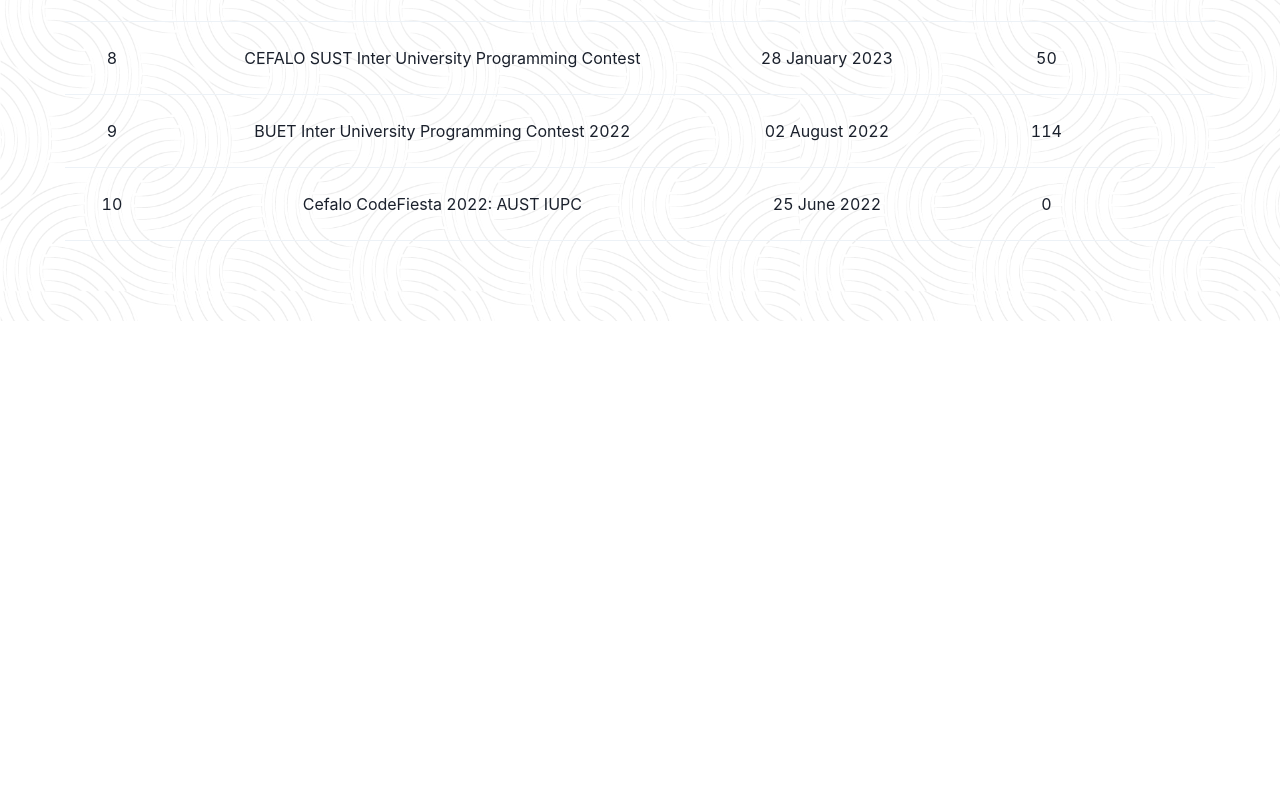
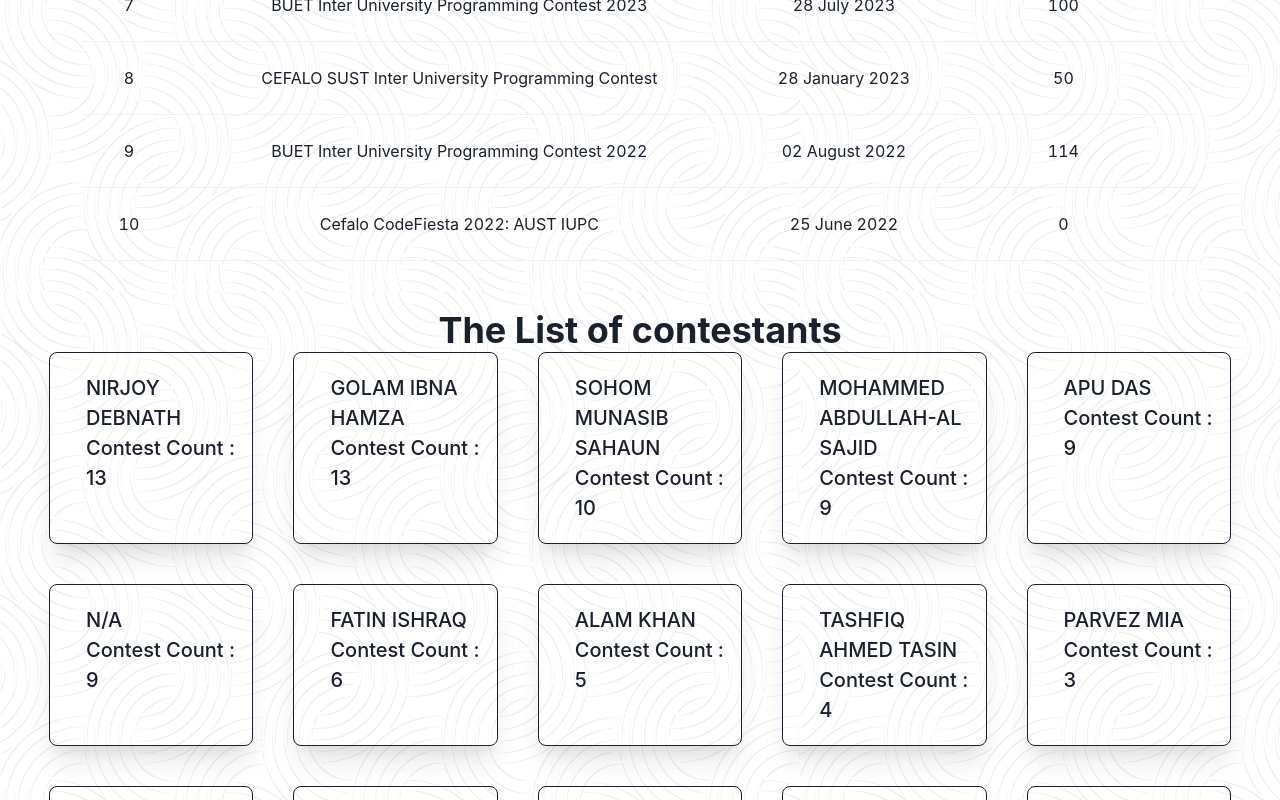
Before and after one commit to piru72/pc-tracker, a React (Vite) app: page / in a window 1280 px wide. Shown: the part 776-1576 px from the top of the page. Before the commit the page ends 1097 px from the top, so only its background shows below. Built offline with nearby package versions, Linux system fonts and the light colour scheme.

Commit message:
Add : List of contestants showed

```diff
--- /dev/null
+++ b/src/adapters/jsonToMap.tsx
@@ -0,0 +1,84 @@
+
+function extractTeamMembersNames(data: any) {
+
+    let teamMembersNamesMap: Map<string, number> = new Map();
+    if (data) {
+        let size = data.length;
+        console.log(size);
+        for (let i = 0; i < size; i += 1) {
+            console.log(data[i].universityTeams);
+            if (data[i].universityTeams) {
+                let teamCount = data[i].universityTeams.length;
+                for (let j = 0; j < teamCount; j += 1) {
+
+                    if (data[i].universityTeams[j]) {
+                        if (data[i].universityTeams[j].teamMembers) {
+                            console.log(data[i].universityTeams[j].teamMembers);
+                            for (let k = 0; k < 3; k += 1) {
+                                console.log(data[i].universityTeams[j].teamMembers[k]);
+                                let name: string = data[i].universityTeams[j].teamMembers[k];
+                                name = name.toUpperCase();
+                                if (teamMembersNamesMap.has(name)) {
+                                    const count = teamMembersNamesMap.get(name)!;
+                                    teamMembersNamesMap.set(name, count + 1);
+                                } else {
+
+                                    teamMembersNamesMap.set(name, 1);
+                                }
+                            }
+                        }
+
+                    }
+
+                }
+
+            }
+        }
+    }
+    return teamMembersNamesMap;
+}
+
+function getFinalData(data: any) {
+    let austData = data.filter((university: { universityShortName: string; }) => university.universityShortName === 'AUST')
+    let austDataMap = austData.map((university: { data: any; }) => university.data)
+    let sortedData = [...austDataMap].sort((a, b) => {
+        return new Date(a.contestDate).getTime() - new Date(b.contestDate).getTime();
+    });
+    let reversedData = sortedData.reverse();
+    let finalData = reversedData[0];
+    return extractTeamMembersNames(finalData);
+}
+
+function mergeMap(map1: Map<string, number>, map2: Map<string, number>, map3: Map<string, number>) {
+    let allStat = new Map<string, number>();
+
+    map1.forEach((value, key) => {
+        if (allStat.has(key)) {
+            allStat.set(key, allStat.get(key)! + value);
+        } else {
+            allStat.set(key, value);
+        }
+    });
+
+    map2.forEach((value, key) => {
+        if (allStat.has(key)) {
+            allStat.set(key, allStat.get(key)! + value);
+        } else {
+            allStat.set(key, value);
+        }
+    });
+
+    map3.forEach((value, key) => {
+        if (allStat.has(key)) {
+            allStat.set(key, allStat.get(key)! + value);
+        } else {
+            allStat.set(key, value);
+        }
+    });
+
+    allStat = new Map([...allStat.entries()].sort((a, b) => b[1] - a[1]));
+
+    return allStat;
+}
+
+export { getFinalData , mergeMap}
--- /dev/null
+++ b/src/features/contestants/components/statsCard.tsx
@@ -0,0 +1,30 @@
+import { Box, Flex, Stat, StatNumber, useColorModeValue } from '@chakra-ui/react'
+
+interface StatsCardProps {
+    name: string
+    totaParticipatedContest: string
+}
+function StatCard(props: StatsCardProps) {
+    const { name, totaParticipatedContest } = props
+    return (
+        <Stat
+            px={{ base: 2, md: 4 }}
+            py={'5'}
+            shadow={'xl'}
+            border={'1px solid'}
+            borderColor={useColorModeValue('gray.800', 'gray.500')}
+            rounded={'lg'}>
+            <Flex justifyContent={'space-between'}>
+                <Box pl={{ base: 2, md: 5 }}>
+                    <StatNumber fontSize={'xl'} fontWeight={'medium'} textAlign={'left'}>
+                        {name}
+                    </StatNumber>
+                    <StatNumber fontSize={'xl'} fontWeight={'medium'} textAlign={'left'}>
+                        Contest Count : {totaParticipatedContest}
+                    </StatNumber>
+                </Box>
+            </Flex>
+        </Stat>
+    )
+}
+export default StatCard;
--- /dev/null
+++ b/src/features/contestants/index.tsx
@@ -0,0 +1,34 @@
+import { Heading, SimpleGrid } from "@chakra-ui/react";
+import { getContestData } from '../../controllers/ContestController';
+import StatsCard from './components/statsCard';
+import { getFinalData , mergeMap } from '../../adapters/jsonToMap';
+
+export default function Index() {
+    const iupc_data = getContestData('IUPC');
+    const icpc_data = getContestData('ICPC');
+    const ncpc_data = getContestData('NCPC');
+
+    let iupcStats = getFinalData(iupc_data);
+    let icpcStats = getFinalData(icpc_data);
+    let ncpcStats = getFinalData(ncpc_data);
+
+    let allStat = mergeMap(iupcStats, icpcStats, ncpcStats);
+
+
+    return (
+
+        <>
+            <Heading>The List of contestants </Heading>
+            <SimpleGrid columns={{ base: 1, md: 5 }} spacing={10}>
+                {
+                    Array.from(allStat.keys()).map((name, index) => (
+                        <StatsCard key={index}
+                            name={name}
+                            totaParticipatedContest={allStat.get(name)?.toString() || ''}
+                        />
+                    ))
+                }
+            </SimpleGrid>
+        </>
+    );
+}
--- /dev/null
+++ b/src/features/contests/index.tsx
@@ -0,0 +1,42 @@
+
+import { Box, Tab, TabList, TabPanel, TabPanels, Tabs } from '@chakra-ui/react';
+import SectionTitle from '../../components/title/SectionTitle';
+import { getContestData } from '../../controllers/ContestController';
+import ContestSummaryTable from './components/ContestSummaryTable';
+const universityShortName = 'AUST';
+const universityFullName = 'Ahsanullah University of Science and Technology';
+
+const Index = () => {
+    const iupc_data = getContestData('IUPC');
+    const icpc_data = getContestData('ICPC');
+    const ncpc_data = getContestData('NCPC');
+    const contestName = ['IUPC', 'ICPC', 'NCPC']
+    const contestData = [iupc_data, icpc_data, ncpc_data];
+    return (
+        <Box maxW="10xl" mx={'auto'} pt={5} px={{ base: 2, sm: 12, md: 17 }}>
+
+            <SectionTitle title={universityFullName} />
+
+            <Tabs isFitted variant='enclosed'>
+                <TabList mb='1em'>
+                    {contestName.map((contest , index)=>
+                    (
+                        <Tab key={index}>{contest}</Tab>)
+                    )}
+                </TabList>
+                <TabPanels>
+                    {contestData.map((contest, index) => (
+                        <TabPanel key={index}>
+                            <ContestSummaryTable contestData={contest}
+                            universityShortName={universityShortName} />
+                        </TabPanel>
+                    ))}
+                </TabPanels>
+            </Tabs>
+
+
+        </Box>
+    );
+}
+
+export default Index;
--- a/src/features/index.tsx
+++ b/src/features/index.tsx
@@ -1,39 +1,11 @@
-import { Box, Tab, TabList, TabPanel, TabPanels, Tabs } from '@chakra-ui/react';
-import SectionTitle from '../components/title/SectionTitle';
-import { getContestData } from '../controllers/ContestController';
-import ContestSummaryTable from './contests/components/ContestSummaryTable';
-
-const universityShortName = 'AUST';
-const universityFullName = 'Ahsanullah University of Science and Technology';
+import { Box } from '@chakra-ui/react';
+import ContestTable from './contests/index';
+import ContestantData from './contestants/index';
 const Index = () => {
-    const iupc_data = getContestData('IUPC');
-    const icpc_data = getContestData('ICPC');
-    const ncpc_data = getContestData('NCPC');
-    const contestName = ['IUPC', 'ICPC', 'NCPC']
-    const contestData = [iupc_data, icpc_data, ncpc_data];
     return (
         <Box maxW="10xl" mx={'auto'} pt={5} px={{ base: 2, sm: 12, md: 17 }}>
-
-            <SectionTitle title={universityFullName} />
-
-            <Tabs isFitted variant='enclosed'>
-                <TabList mb='1em'>
-                    {contestName.map((contest , index)=>
-                    (
-                        <Tab key={index}>{contest}</Tab>)
-                    )}
-                </TabList>
-                <TabPanels>
-                    {contestData.map((contest, index) => (
-                        <TabPanel key={index}>
-                            <ContestSummaryTable contestData={contest}
-                            universityShortName={universityShortName} />
-                        </TabPanel>
-                    ))}
-                </TabPanels>
-            </Tabs>
-
-
+                < ContestTable />
+                < ContestantData />
         </Box>
     );
 }
```
